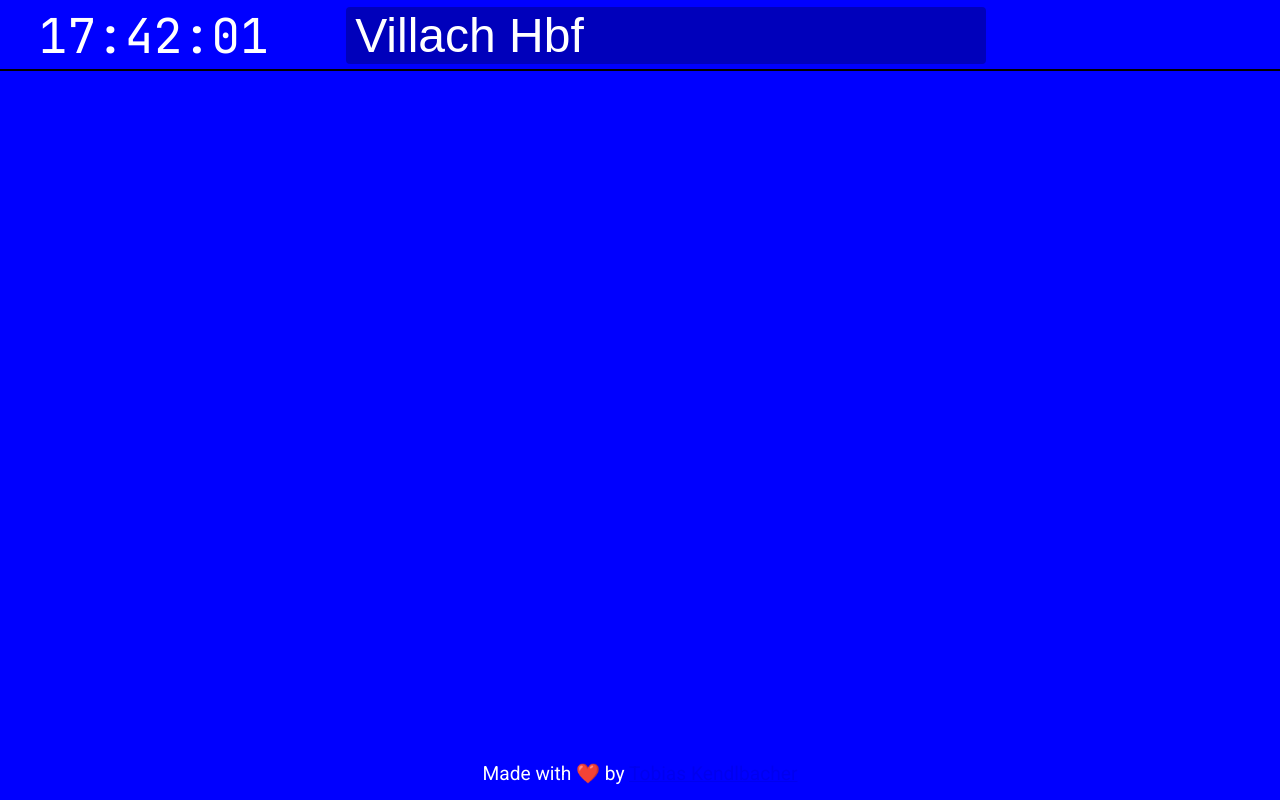
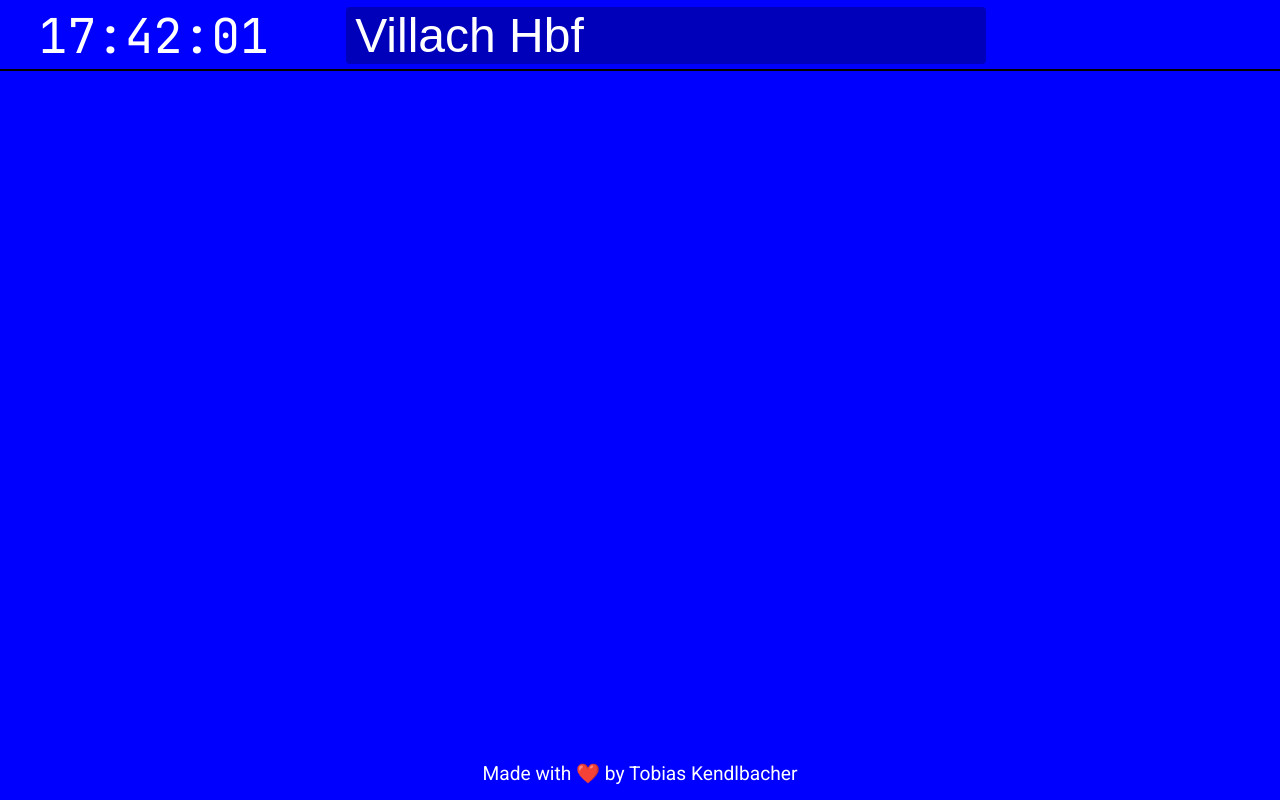
Before and after one commit to kendlbat/OEBBTimetable, a website: page static/index.html in a window 1280 px wide. Drawn offline with Linux system fonts and the light colour scheme; no server answers.

Commit message:
footer look good, console less clutter

```diff
--- a/static/index.html
+++ b/static/index.html
@@ -119,6 +119,13 @@
             font-family: "Roboto", sans-serif;
             text-align: center;
         }
+        a, a:visited, a:active {
+            color: white;
+            text-decoration: none;
+        }
+        a:hover {
+            color: red;
+        }
     </style>
 </head>
 <body>
```
Also changed, not shown: server.js (+2 -6 lines).
